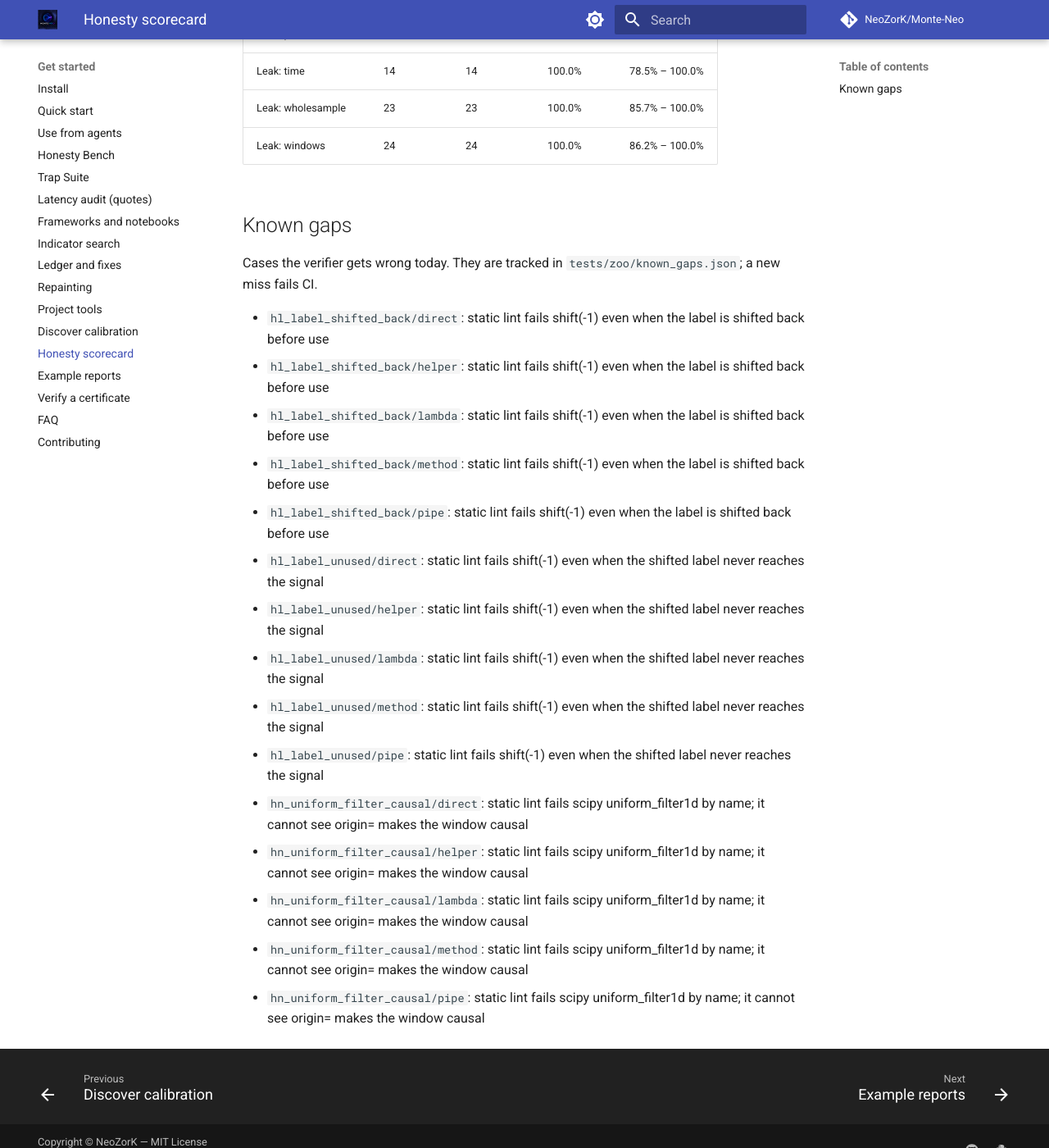
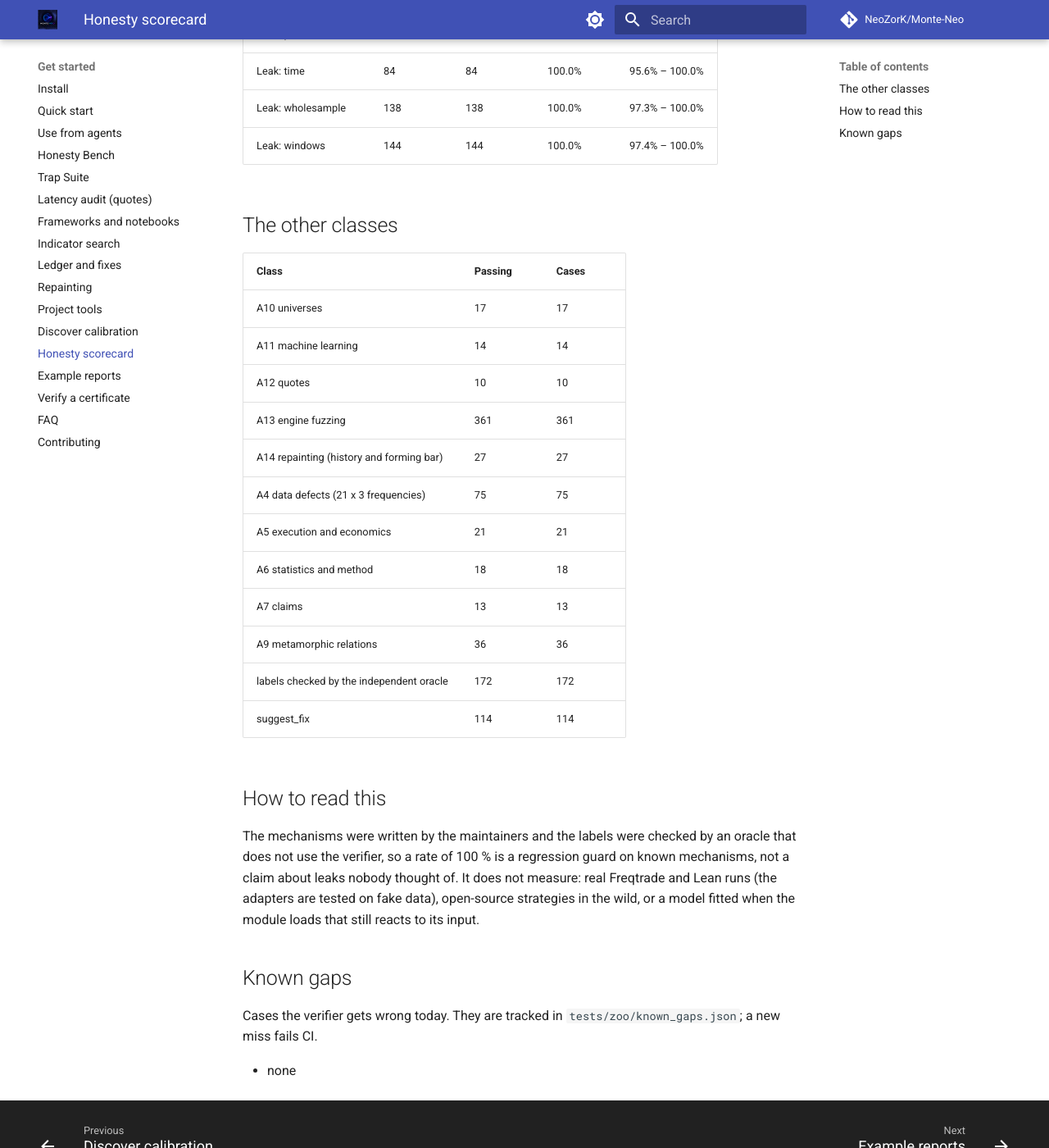
Before and after one commit to NeoZorK/Monte-Neo, an MkDocs documentation site: the page built from docs/guides/honesty-scorecard.md, in a window 1280 px wide and 1400 px high, scrolled down 802 px. Shown: the whole window at 82% size. Built offline with MkDocs 1.6.1 and Material for MkDocs 9.7.7, drawn with Linux system fonts in a browser that asks for light colours; comment, search, counter and statistics services are not loaded; some of the changed text lies outside the part shown.

Commit message:
Mutation check and pins, fuzz nightly, scorecard of all classes, docs, roadmap

```diff
--- a/docs/guides/honesty-scorecard.md
+++ b/docs/guides/honesty-scorecard.md
@@ -1,41 +1,50 @@
 # Honesty scorecard
 
-Generated from the hypothesis zoo (level `lite`). A *leak* counts as caught when the truncation or perturbation probe fails it;
+Generated from the hypothesis zoo (level `full`). A *leak* counts as caught when the truncation or perturbation probe fails it;
 an *honest* strategy counts as correct when no accusing check fails it. Intervals are Wilson 95 %.
 
 | Class | Correct | Cases | Rate | 95 % interval |
 |---|---|---|---|---|
-| Honest: arrays | 7 | 8 | 87.5% | 52.9% – 97.8% |
-| Honest: indicators | 5 | 5 | 100.0% | 56.6% – 100.0% |
-| Honest: lookalike | 4 | 6 | 66.7% | 30.0% – 90.3% |
-| Honest: time | 9 | 9 | 100.0% | 70.1% – 100.0% |
-| Honest: wholesample | 7 | 7 | 100.0% | 64.6% – 100.0% |
-| Honest: windows | 35 | 35 | 100.0% | 90.1% – 100.0% |
-| Leak: arrays | 20 | 20 | 100.0% | 83.9% – 100.0% |
-| Leak: fits | 6 | 6 | 100.0% | 61.0% – 100.0% |
-| Leak: indicators | 6 | 6 | 100.0% | 61.0% – 100.0% |
-| Leak: labels | 6 | 6 | 100.0% | 61.0% – 100.0% |
-| Leak: pit | 2 | 2 | 100.0% | 34.2% – 100.0% |
-| Leak: time | 14 | 14 | 100.0% | 78.5% – 100.0% |
-| Leak: wholesample | 23 | 23 | 100.0% | 85.7% – 100.0% |
-| Leak: windows | 24 | 24 | 100.0% | 86.2% – 100.0% |
+| Honest: arrays | 48 | 48 | 100.0% | 92.6% – 100.0% |
+| Honest: indicators | 30 | 30 | 100.0% | 88.6% – 100.0% |
+| Honest: lookalike | 36 | 36 | 100.0% | 90.4% – 100.0% |
+| Honest: time | 54 | 54 | 100.0% | 93.4% – 100.0% |
+| Honest: wholesample | 42 | 42 | 100.0% | 91.6% – 100.0% |
+| Honest: windows | 210 | 210 | 100.0% | 98.2% – 100.0% |
+| Leak: arrays | 120 | 120 | 100.0% | 96.9% – 100.0% |
+| Leak: fits | 36 | 36 | 100.0% | 90.4% – 100.0% |
+| Leak: indicators | 36 | 36 | 100.0% | 90.4% – 100.0% |
+| Leak: labels | 36 | 36 | 100.0% | 90.4% – 100.0% |
+| Leak: pit | 12 | 12 | 100.0% | 75.7% – 100.0% |
+| Leak: time | 84 | 84 | 100.0% | 95.6% – 100.0% |
+| Leak: wholesample | 138 | 138 | 100.0% | 97.3% – 100.0% |
+| Leak: windows | 144 | 144 | 100.0% | 97.4% – 100.0% |
+
+## The other classes
+
+| Class | Passing | Cases |
+|---|---|---|
+| A10 universes | 17 | 17 |
+| A11 machine learning | 14 | 14 |
+| A12 quotes | 10 | 10 |
+| A13 engine fuzzing | 361 | 361 |
+| A14 repainting (history and forming bar) | 27 | 27 |
+| A4 data defects (21 x 3 frequencies) | 75 | 75 |
+| A5 execution and economics | 21 | 21 |
+| A6 statistics and method | 18 | 18 |
+| A7 claims | 13 | 13 |
+| A9 metamorphic relations | 36 | 36 |
+| labels checked by the independent oracle | 172 | 172 |
+| suggest_fix | 114 | 114 |
+
+## How to read this
+
+The mechanisms were written by the maintainers and the labels were checked by an oracle that does not use the verifier, so a rate of 100 %
+is a regression guard on known mechanisms, not a claim about leaks nobody thought of. It does not measure: real Freqtrade and Lean runs
+(the adapters are tested on fake data), open-source strategies in the wild, or a model fitted when the module loads that still reacts to its input.
 
 ## Known gaps
 
 Cases the verifier gets wrong today. They are tracked in `tests/zoo/known_gaps.json`; a new miss fails CI.
 
-- `hl_label_shifted_back/direct`: static lint fails shift(-1) even when the label is shifted back before use
-- `hl_label_shifted_back/helper`: static lint fails shift(-1) even when the label is shifted back before use
-- `hl_label_shifted_back/lambda`: static lint fails shift(-1) even when the label is shifted back before use
-- `hl_label_shifted_back/method`: static lint fails shift(-1) even when the label is shifted back before use
-- `hl_label_shifted_back/pipe`: static lint fails shift(-1) even when the label is shifted back before use
-- `hl_label_unused/direct`: static lint fails shift(-1) even when the shifted label never reaches the signal
-- `hl_label_unused/helper`: static lint fails shift(-1) even when the shifted label never reaches the signal
-- `hl_label_unused/lambda`: static lint fails shift(-1) even when the shifted label never reaches the signal
-- `hl_label_unused/method`: static lint fails shift(-1) even when the shifted label never reaches the signal
-- `hl_label_unused/pipe`: static lint fails shift(-1) even when the shifted label never reaches the signal
-- `hn_uniform_filter_causal/direct`: static lint fails scipy uniform_filter1d by name; it cannot see origin= makes the window causal
-- `hn_uniform_filter_causal/helper`: static lint fails scipy uniform_filter1d by name; it cannot see origin= makes the window causal
-- `hn_uniform_filter_causal/lambda`: static lint fails scipy uniform_filter1d by name; it cannot see origin= makes the window causal
-- `hn_uniform_filter_causal/method`: static lint fails scipy uniform_filter1d by name; it cannot see origin= makes the window causal
-- `hn_uniform_filter_causal/pipe`: static lint fails scipy uniform_filter1d by name; it cannot see origin= makes the window causal
+- none
```
Also changed, not shown: README.md (+15 -4 lines), docs/development/mutation-report.md (added, +44 -0 lines), docs/docs-map.md (+3 -0 lines), docs/project/ROADMAP.md (+7 -5 lines), 5 other files.
